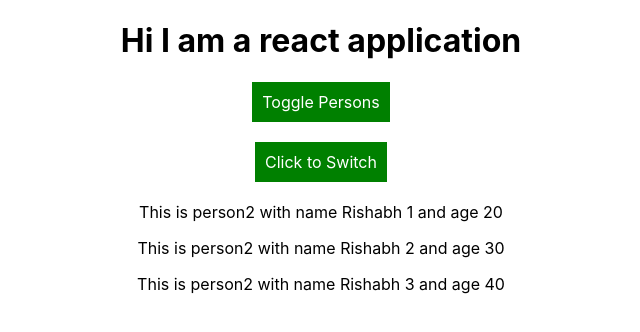
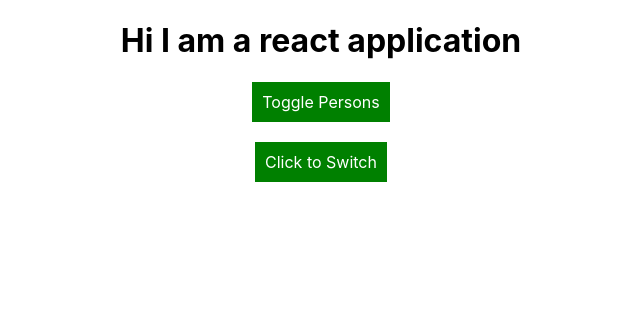
Before and after one commit to rkalra1996/react_tuts, a React (Create React App) app: page / in a window 1280 px wide. Shown: the top 332 px of the page, without its empty margins (319-959 px from the left). Built offline with nearby package versions, Linux system fonts and the light colour scheme; the HTML template or start-up script is replaced by a standard one.

Commit message:
minor code cleaning

```diff
--- a/src/App.js
+++ b/src/App.js
@@ -2,7 +2,6 @@ import React, { Component } from 'react';
 import classes from './App.module.css';
 // importing a componenet with capital name , because jsx knows it is custom and not native one
 import Person from './Person/Person';
-import Person2 from './Person2/Person2';
 
 class App extends Component {
   // This is stateful component as it is using some form of state
@@ -89,7 +88,6 @@ class App extends Component {
            }
           <button className={classes.normalBtn} onClick={this.switchNameHandler}>Click to Switch</button>
          </div>
-        <Person2 />
       </div>
     );
   }
--- a/src/Person2/Person2.js
+++ b/src/Person2/Person2.js
@@ -16,11 +16,6 @@ const Person2 = (props) => {
             {name: 'Rishabh 2', age: 30},
             {name: 'Rishabh 3', age: 40}
         ]
-    });
-
-    // creating state for another data seperately
-    const [otherState, setOtherState] = useState({
-        other: 'This is other state'
     });
 
     const incrementPerson2Age = (clickedPerson2Index) => {
```
